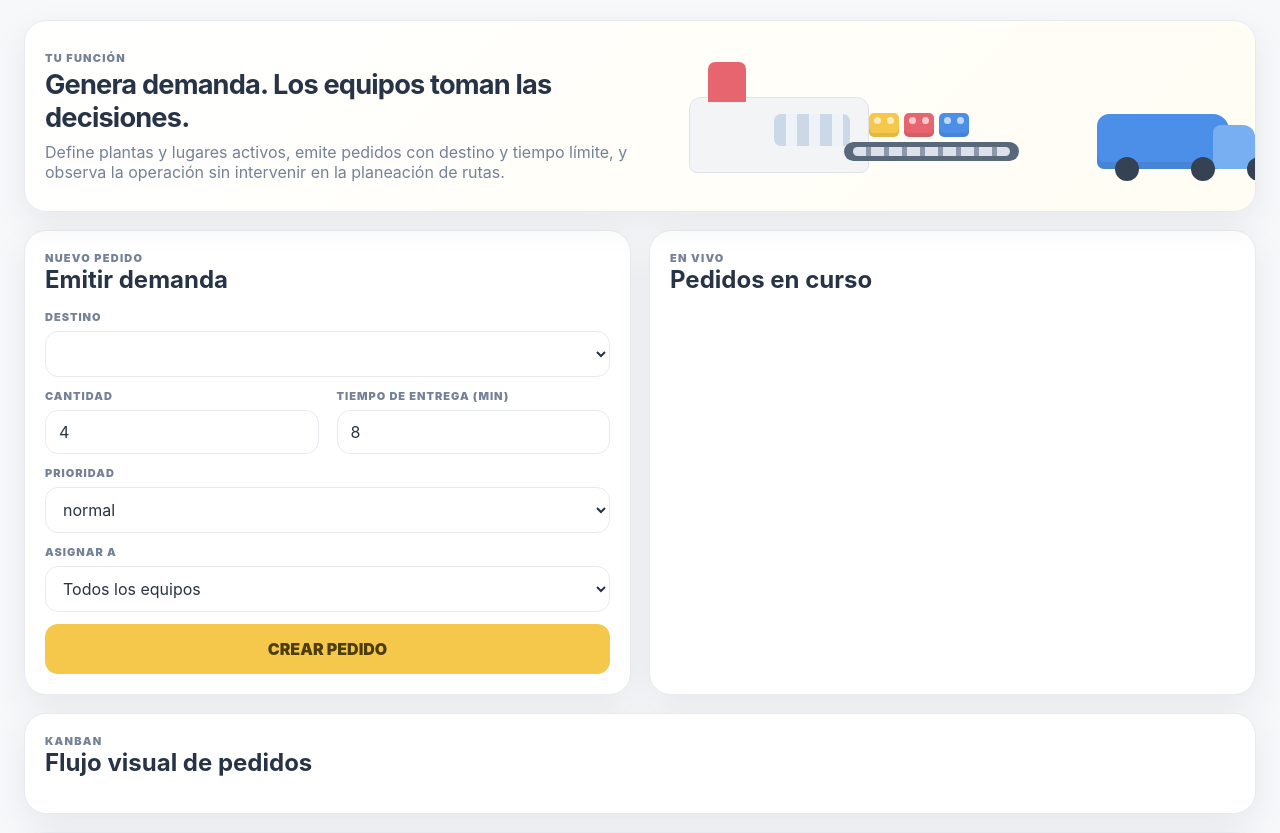
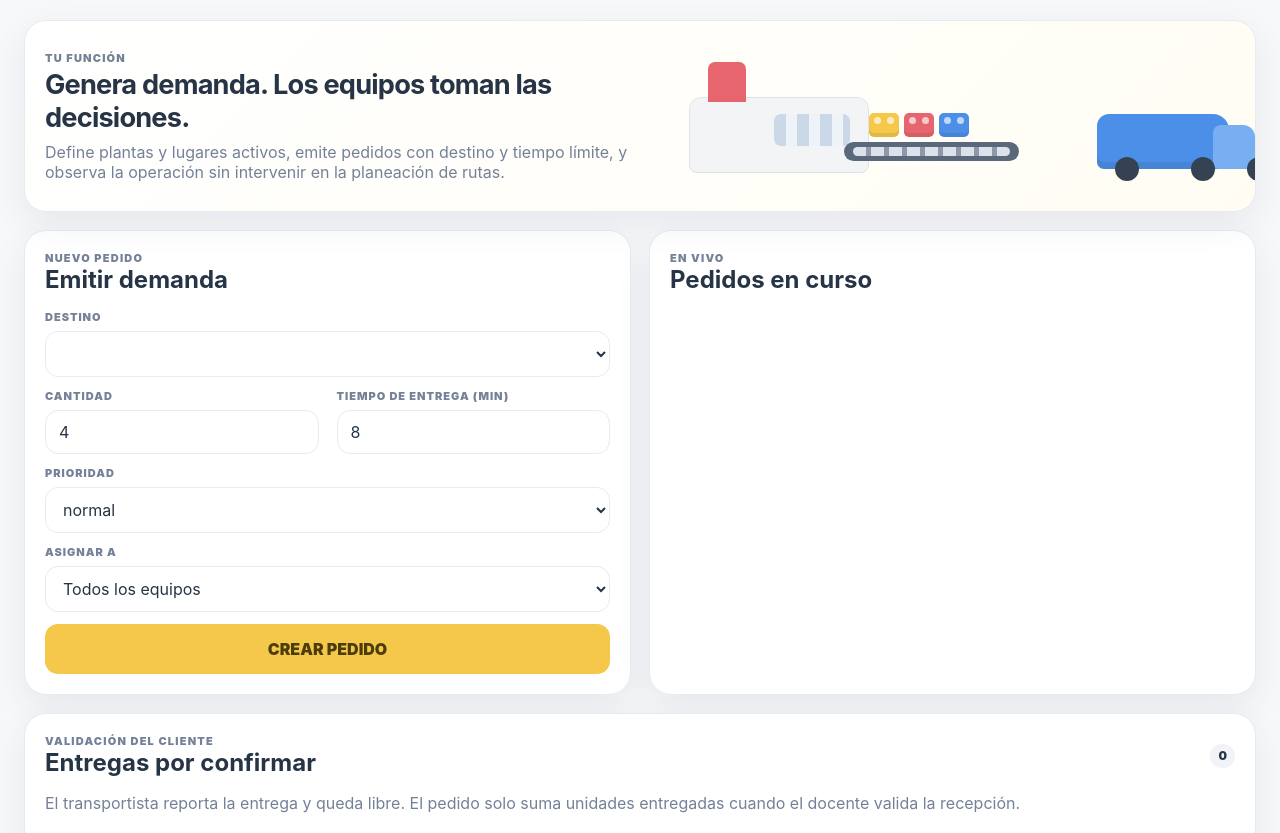
Before and after one commit to geova280293/supply-chain-arena-fi, a website: page public/teacher.html in a window 1280 px wide. Shown: the part 134-967 px from the top of the page. Drawn offline with Linux system fonts and the light colour scheme; no server answers.

Commit message:
Agrega bandeja docente para validar entregas

```diff
--- a/public/teacher.html
+++ b/public/teacher.html
@@ -8,6 +8,7 @@
     </div>
     <div class="card"><div class="card-title"><div><div class="eyebrow">En vivo</div><h2>Pedidos en curso</h2></div></div><div id="liveOrders" class="stack"></div></div>
   </section>
+  <section class="card"><div class="card-title"><div><div class="eyebrow">Validación del cliente</div><h2>Entregas por confirmar</h2></div><span id="deliveryValidationCount" class="kanban-count">0</span></div><p class="muted">El transportista reporta la entrega y queda libre. El pedido solo suma unidades entregadas cuando el docente valida la recepción.</p><div id="deliveryValidationInbox" class="stack"></div></section>
   <section class="card"><div class="card-title"><div><div class="eyebrow">Kanban</div><h2>Flujo visual de pedidos</h2></div></div><div id="teacherKanban" class="kanban"></div></section>
   <section class="card"><div class="card-title"><div><div class="eyebrow">Resultados</div><h2>Estado general</h2></div><button class="btn light small" id="refreshBtn">Actualizar</button></div><div id="kpis" class="kpis"></div></section>
   <section class="grid">
```
